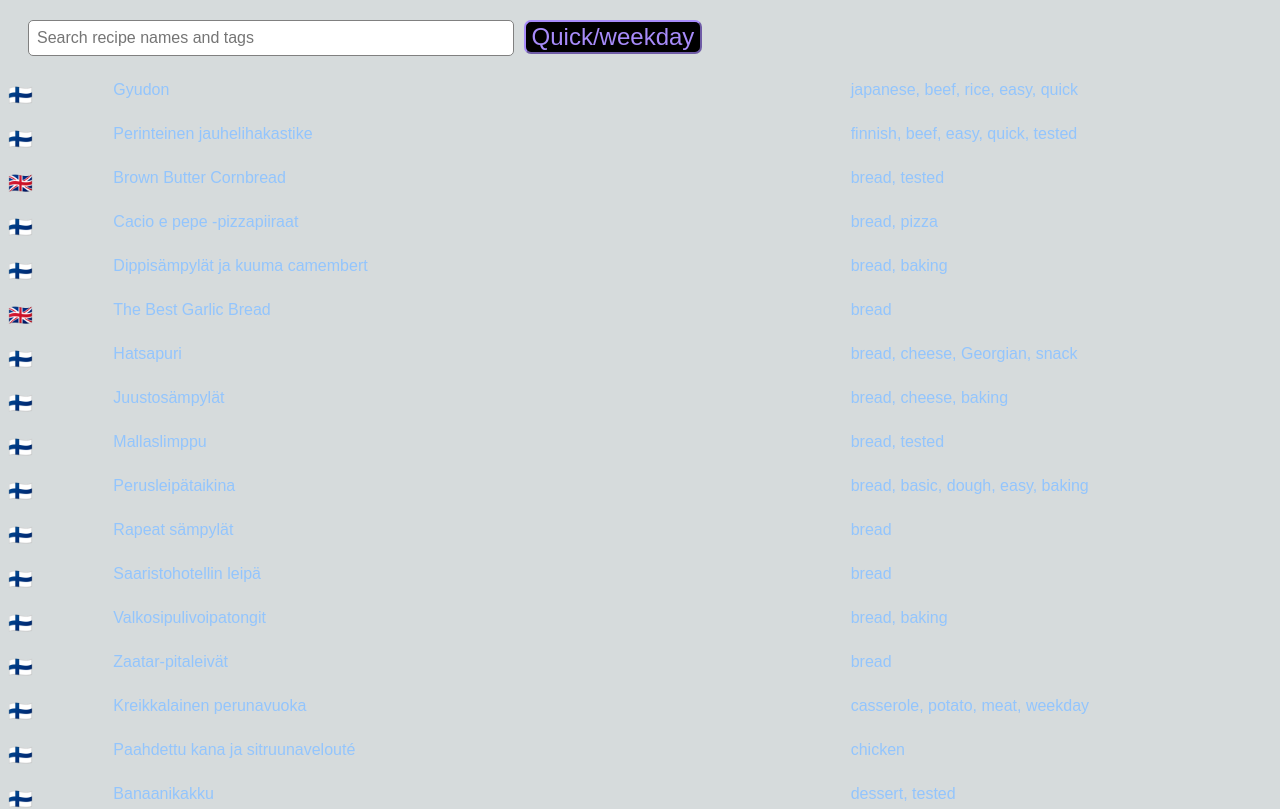
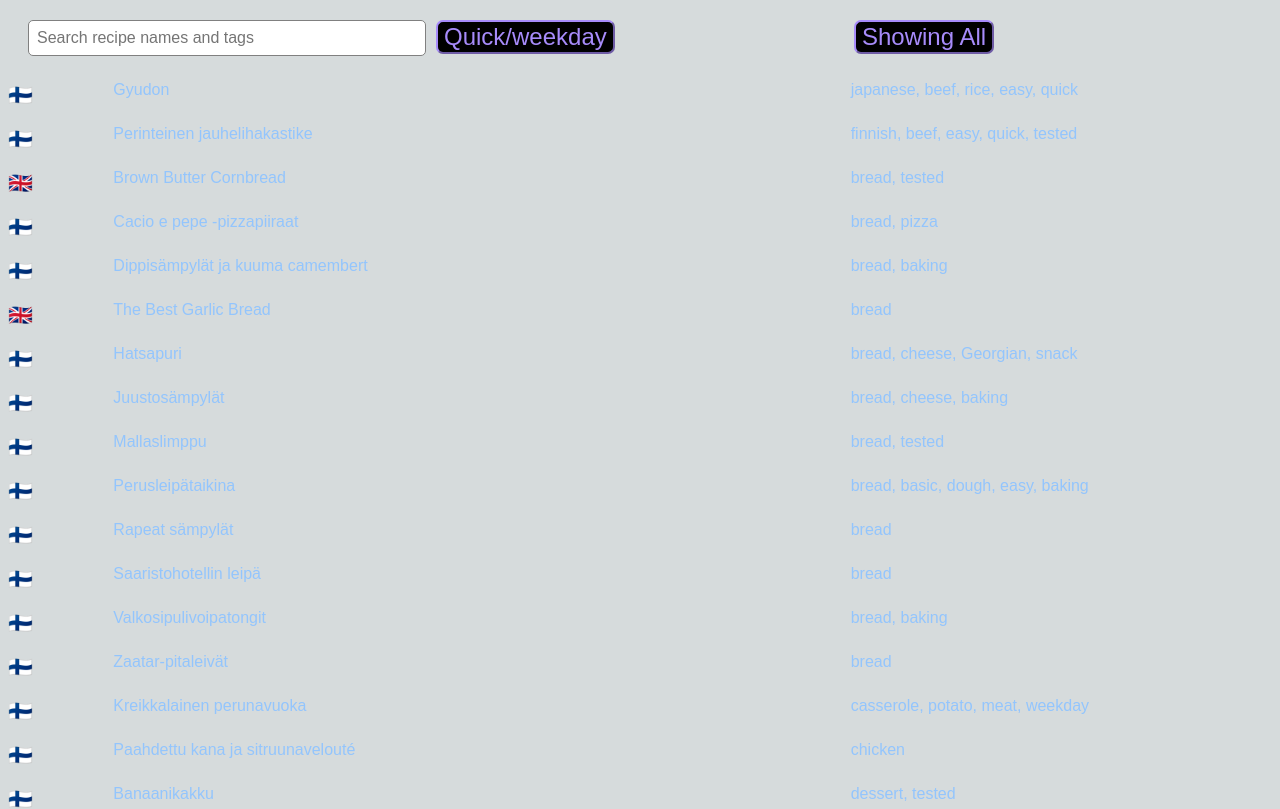
Before and after one commit to vililahtevanoja/recipes, a SvelteKit app: page / in a window 1280 px wide. Shown: the top 809 px of the page. Built offline with nearby package versions, Linux system fonts and the light colour scheme.

Commit message:
initial attempt for adding tested filter button

```diff
--- a/src/routes/+page.svelte
+++ b/src/routes/+page.svelte
@@ -5,7 +5,6 @@
   import { page } from '$app/stores'
   import RecipeListItem from './RecipeListItem.svelte'
   import { browser } from '$app/environment'
-
   export let data: PageServerData
   let searchTerm: string = ''
   let filteredRecipes: MarkdownRecipe[] = []
@@ -39,6 +38,15 @@
     const filtered = data.recipes
       .filter((r) => `${r.title} ${JSON.stringify(r.metadata.tags)}`.toLowerCase().includes(searchTerm.toLowerCase()))
       .filter((r) => (onlyQuickWeekday ? r.metadata.tags.some((t) => t === 'quick' || t === 'weekday') : true))
+      .filter((r) => {
+        const isTested = r.metadata.tags.some((t) => t.toLowerCase() === 'tested')
+        if (testedFilter === 'Tested') {
+          return isTested
+        } else if (testedFilter === 'Untested') {
+          return !isTested
+        }
+        return true
+      })
     console.log(`Was: ${data.recipes.length} is: ${filtered.length}`)
     return (filteredRecipes = filtered)
   }
@@ -50,6 +58,31 @@
     console.log(`onlyQuickWeekday=${onlyQuickWeekday}`)
     filterRecipes()
     return (onlyQuickWeekday = onlyQuickWeekday)
+  }
+  export let testedFilter = 'All'
+
+  const toggleTestedFilter = () => {
+    console.log(`TestedFilter old: ${testedFilter}`)
+    switch (testedFilter) {
+      case 'All': {
+        testedFilter = 'Tested'
+        break
+      }
+      case 'Tested': {
+        testedFilter = 'Untested'
+        break
+      }
+      case 'Untested': {
+        testedFilter = 'All'
+        break
+      }
+      default: {
+        testedFilter = 'All'
+      }
+    }
+    console.log(`TestedFilter new: ${testedFilter}`)
+    filterRecipes()
+    return (testedFilter = testedFilter)
   }
 </script>
 
@@ -74,6 +107,10 @@
       type="button"
       id={onlyQuickWeekday ? 'quick-weekday-filter-button-toggled' : 'quick-weekday-filter-button-untoggled'}
       on:click={() => toggleQuickWeekdayFilter()}>Quick/weekday</button
+    >
+  </div>
+  <div id="tested-button-container">
+    <button type="button" id={'tested-button'} on:click={() => toggleTestedFilter()}>{`Showing ${testedFilter}`}</button
     >
   </div>
 </section>
@@ -122,6 +159,21 @@
     margin: 0 10px 0;
   }
 
+  #tested-button-container {
+    height: 100%;
+    width: 40%;
+    display: flex;
+    align-items: center;
+  }
+
+  #tested-button {
+    font-size: 1.5rem;
+    border-radius: 7px;
+    background-color: black;
+    color: #a78bfa;
+    border-color: #a78bfa;
+  }
+
   #quick-weekday-button-container {
     height: 100%;
     width: 40%;
```
